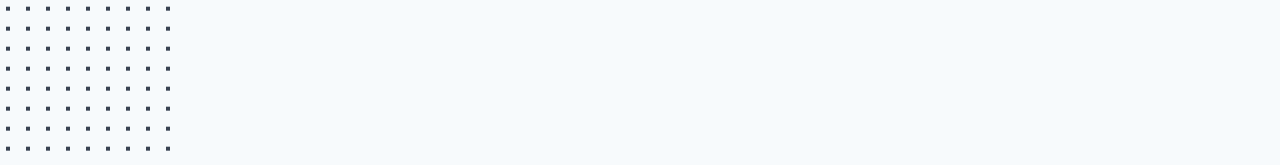
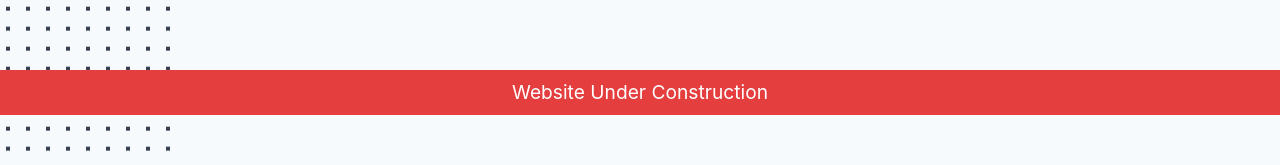
Before and after one commit to kylexrich/kylexrich.com, a React (Create React App) app in the folder client/: page / in a window 1280 px wide. Shown: the part 685-850 px from the top of the page. Built offline with nearby package versions, Linux system fonts and the light colour scheme; no server answers.

Commit message:
Add under construction banner

```diff
--- a/client/src/components/app/layout/AppLayout.tsx
+++ b/client/src/components/app/layout/AppLayout.tsx
@@ -9,6 +9,8 @@ import { useErrorNotification } from "../../../hooks/userErrorNotifcation";
 import { AppDispatch } from "../../../redux/store";
 import { useDispatch } from "react-redux";
 import { me } from "../../../redux/authSlice";
+import UnderConstructionBanner from "./UnderConstructionBanner";
+import { UNDER_CONSTRUCTION } from "../../../config/constants";
 
 type MainLayoutProps = {};
 
@@ -29,6 +31,7 @@ const AppLayout: React.FC<MainLayoutProps> = (props) => {
         </Box>
       </Box>
       <Footer />
+      {UNDER_CONSTRUCTION && <UnderConstructionBanner />}
     </BrowserRouter>
   );
 };
--- /dev/null
+++ b/client/src/components/app/layout/UnderConstructionBanner.tsx
@@ -0,0 +1,22 @@
+import React from "react";
+import { Box } from "@chakra-ui/react";
+
+const UnderConstructionBanner: React.FC = () => {
+  return (
+    <Box
+      position="fixed"
+      left={0}
+      bottom={0}
+      w="full"
+      bg="red.500"
+      color="white"
+      textAlign="center"
+      p={2}
+      zIndex="banner"
+    >
+      Website Under Construction
+    </Box>
+  );
+};
+
+export default UnderConstructionBanner;
--- /dev/null
+++ b/client/src/config/constants.ts
@@ -0,0 +1 @@
+export const UNDER_CONSTRUCTION = true;
```
